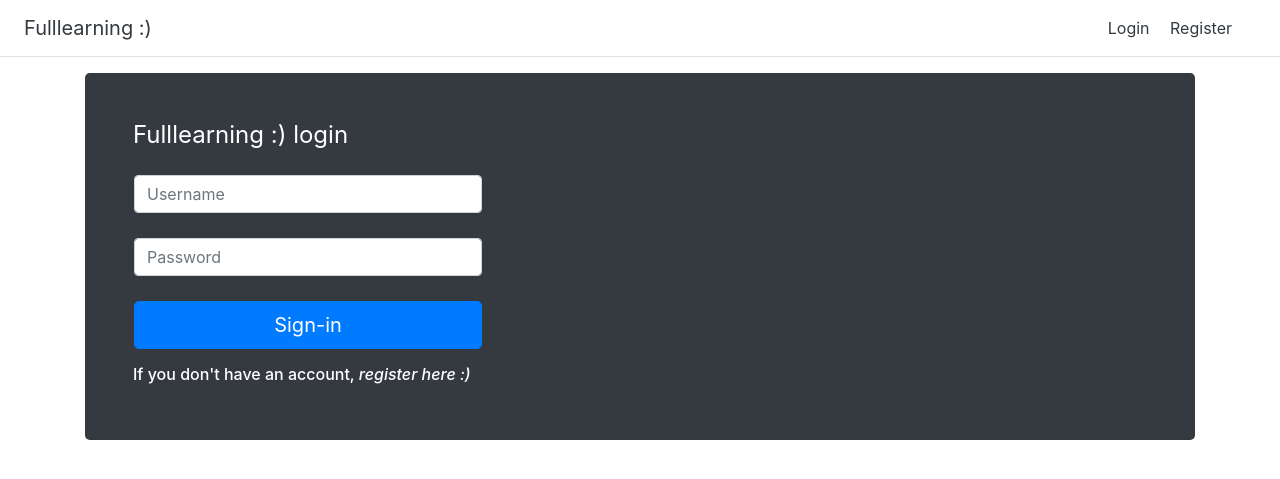
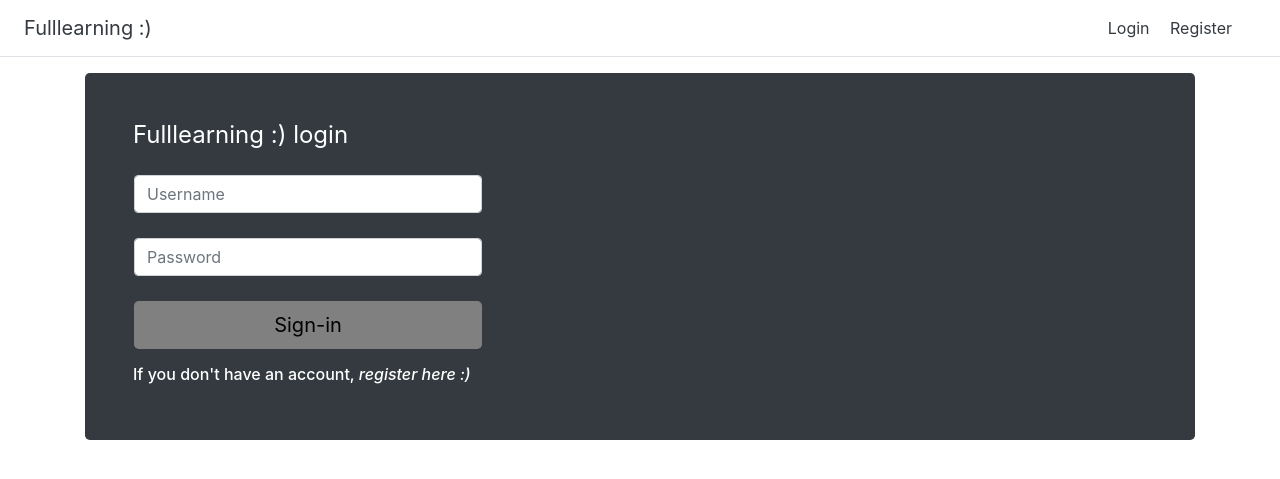
Before and after one commit to Fullfifax/Fulllearning, a PHP site: page /login in a window 1280 px wide. Shown: the top 479 px of the page. Run offline with PHP 8.4, Linux system fonts and the light colour scheme.

Commit message:
Modification de la couleur du bouton login

```diff
--- a/views/login.view.php
+++ b/views/login.view.php
@@ -23,7 +23,7 @@ require_once("includes/_nav.php");
                 <input type="password" class="form-control ml-3 mb-4 col-md-4" name="password" placeholder="Password">
 
                 <div class="col-md-8"></div>
-                <button type="submit" class="btn btn-lg btn-primary btn-block ml-3 col-md-4" name="register">Sign-in</button>
+                <button type="submit" class="btn btn-lg btn-block ml-3 col-md-4" name="register" style="background-color:grey;">Sign-in</button>
 
                 <div class="col-md-8 mt-3">
                     <h6>If you don't have an account,
```
